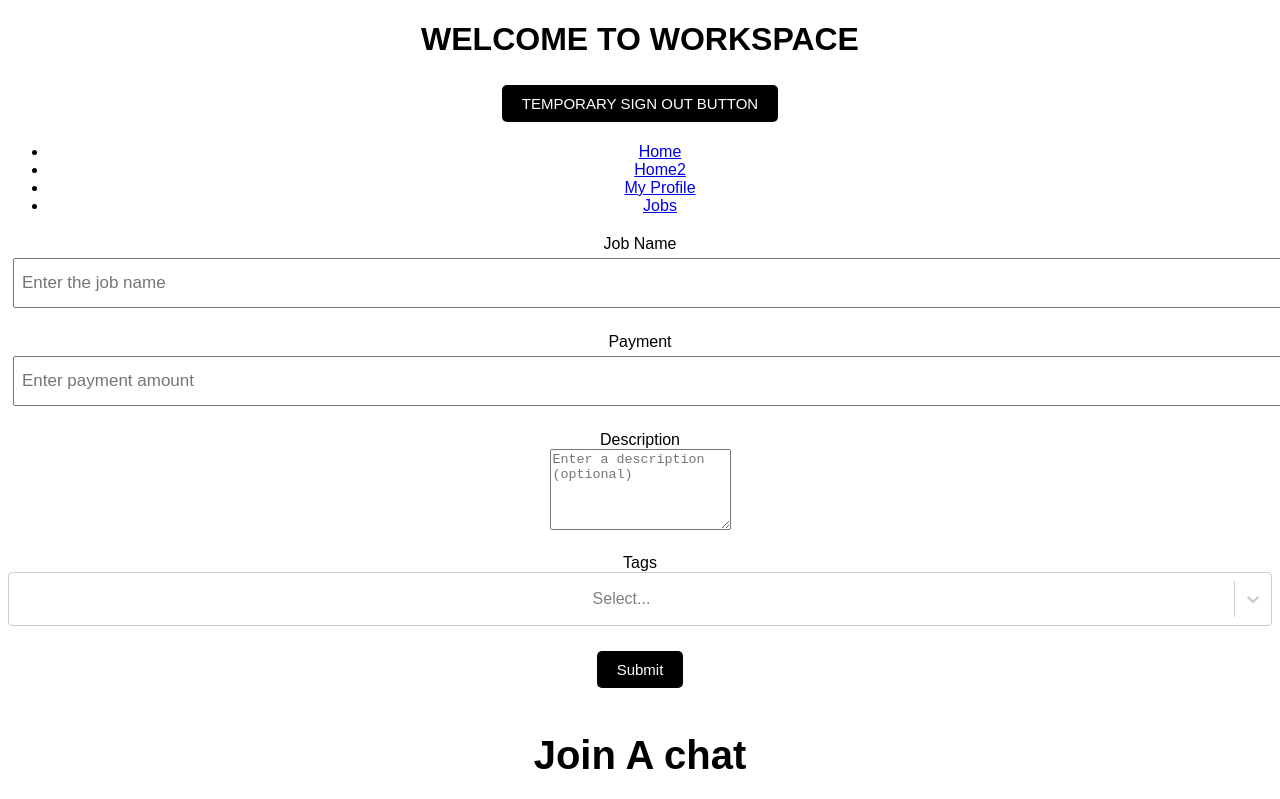
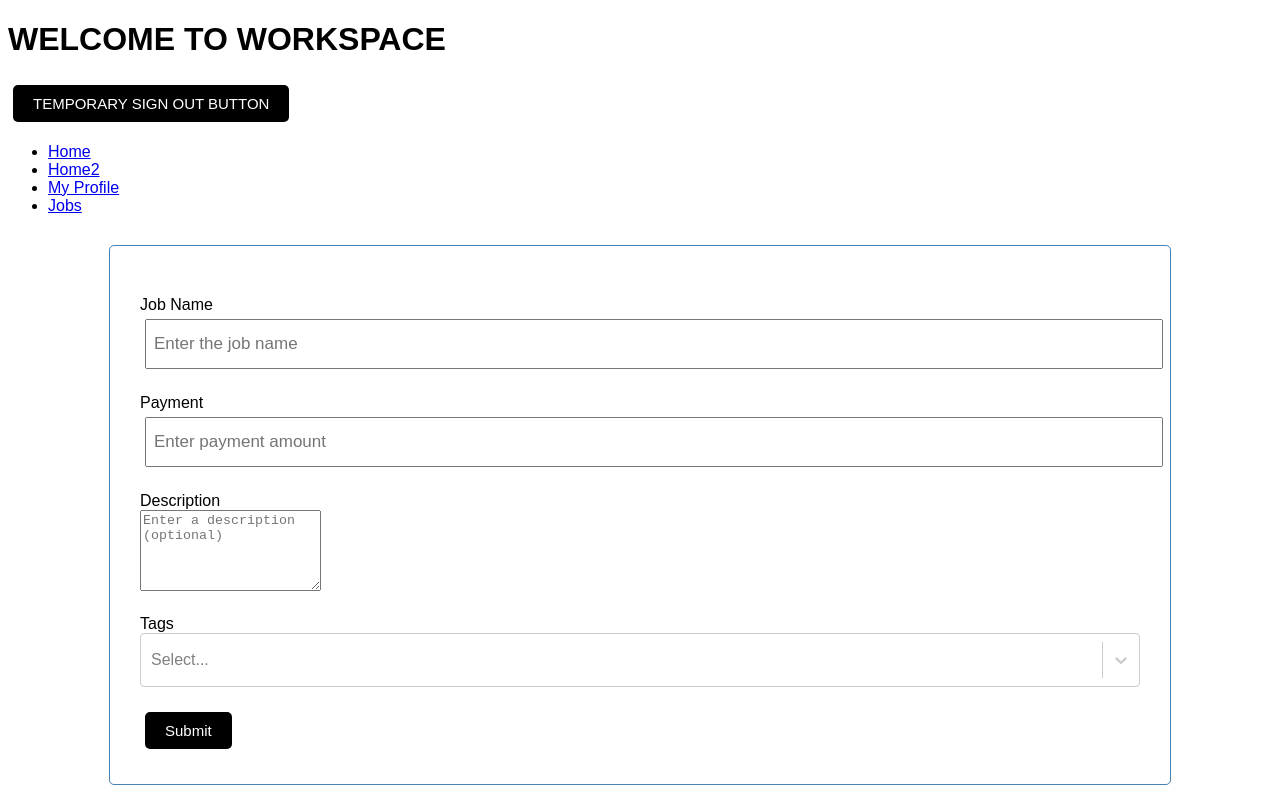
Before and after one commit to johntse1/Workspace, a React (Create React App) app in the folder workspace/: page /create in a window 1280 px wide. Shown: the top 799 px of the page. Built offline with nearby package versions, Linux system fonts and the light colour scheme; no server answers; sample sign-in values are in the browser's storage.

Commit message:
fixed css

```diff
--- a/workspace/src/API_ENDPOINTS.js
+++ b/workspace/src/API_ENDPOINTS.js
@@ -6,7 +6,7 @@ export const API_GET_ME = 'users/me'
 //get
 export const API_GET_MY_JOBS = 'jobs/'
 //post
-export const API_SET_JOB = 'jobs/'
+export const API_SET_JOB = 'jobs/get'
 //delete 'jobs/id'
 export const API_DELETE_JOB = 'jobs/'
 //put 'jobs/id'
--- a/workspace/src/App.css
+++ b/workspace/src/App.css
@@ -1,7 +1,7 @@
-.App {
+/* .App {
   text-align: center;
 }
-
+ */
 
 .App-logo {
   height: 40vmin;
--- a/workspace/src/pages/CreateJob.js
+++ b/workspace/src/pages/CreateJob.js
@@ -12,15 +12,15 @@ function CreateJob(){
 
 
 
-  useEffect(() => {
-    const fetchData = async () => {
-      let token = localStorage.getItem("JWT_TOKEN")
-      const response = await axios.get(API_BASE_URL + API_SET_JOB, { headers: { "Authorization": `Bearer ${token}` } });
-      console.log(response.data)
-      setgot_profile(true)
-    };
-    fetchData();
-  }, []);
+  // useEffect(() => {
+  //   const fetchData = async () => {
+  //     let token = localStorage.getItem("JWT_TOKEN")
+  //     const response = await axios.get(API_BASE_URL + API_SET_JOB, { headers: { "Authorization": `Bearer ${token}` } });
+  //     console.log(response.data)
+  //     setgot_profile(true)
+  //   };
+  //   fetchData();
+  // }, []);
 
   let history = useHistory()
 
@@ -77,7 +77,7 @@ function CreateJob(){
       console.log(USER_TAGS)
     }
     return(
-        <div>
+        <div className='container'>
           <div className='form-control'>
             <label>Job Name</label>
             <input type='text' placeholder='Enter the job name'
```
